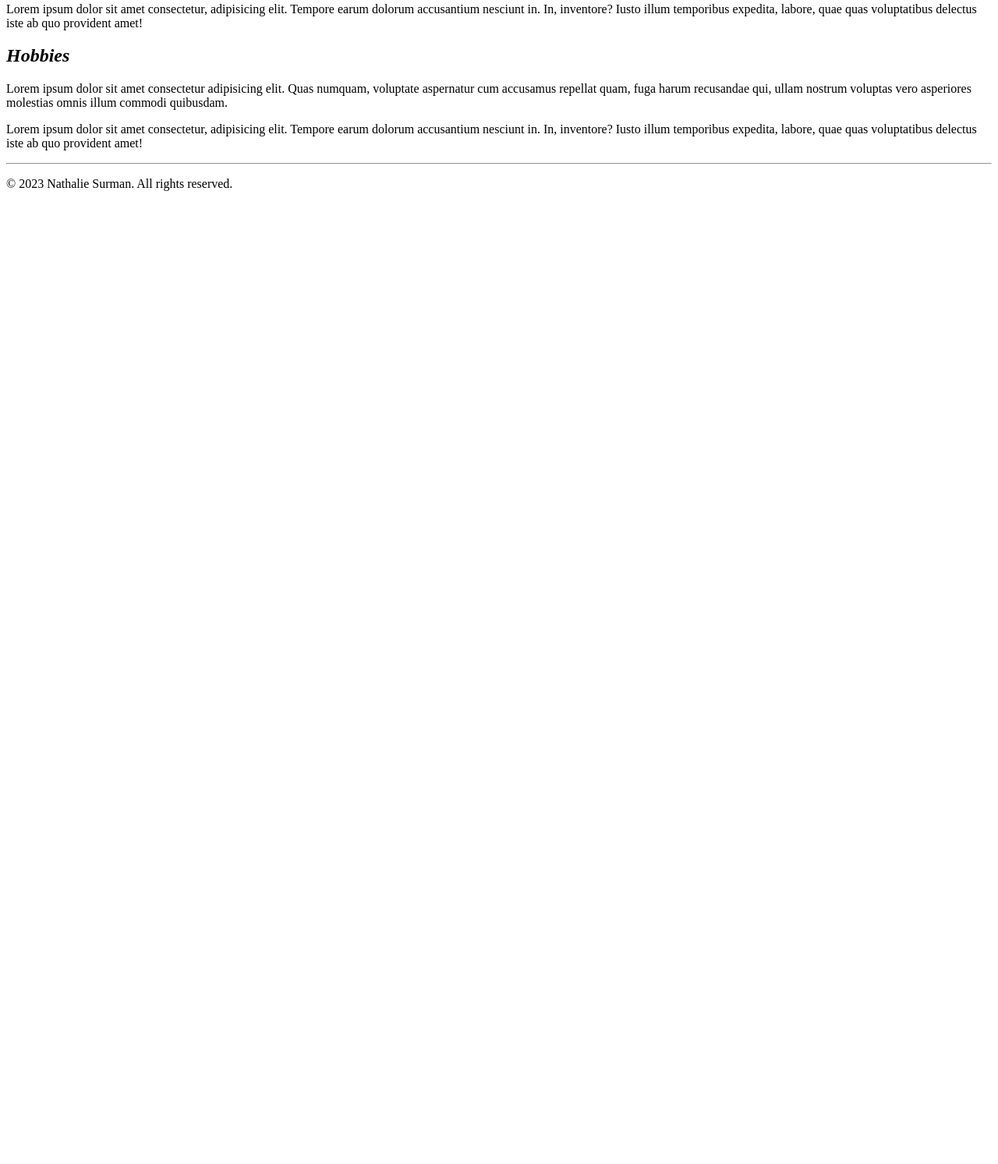
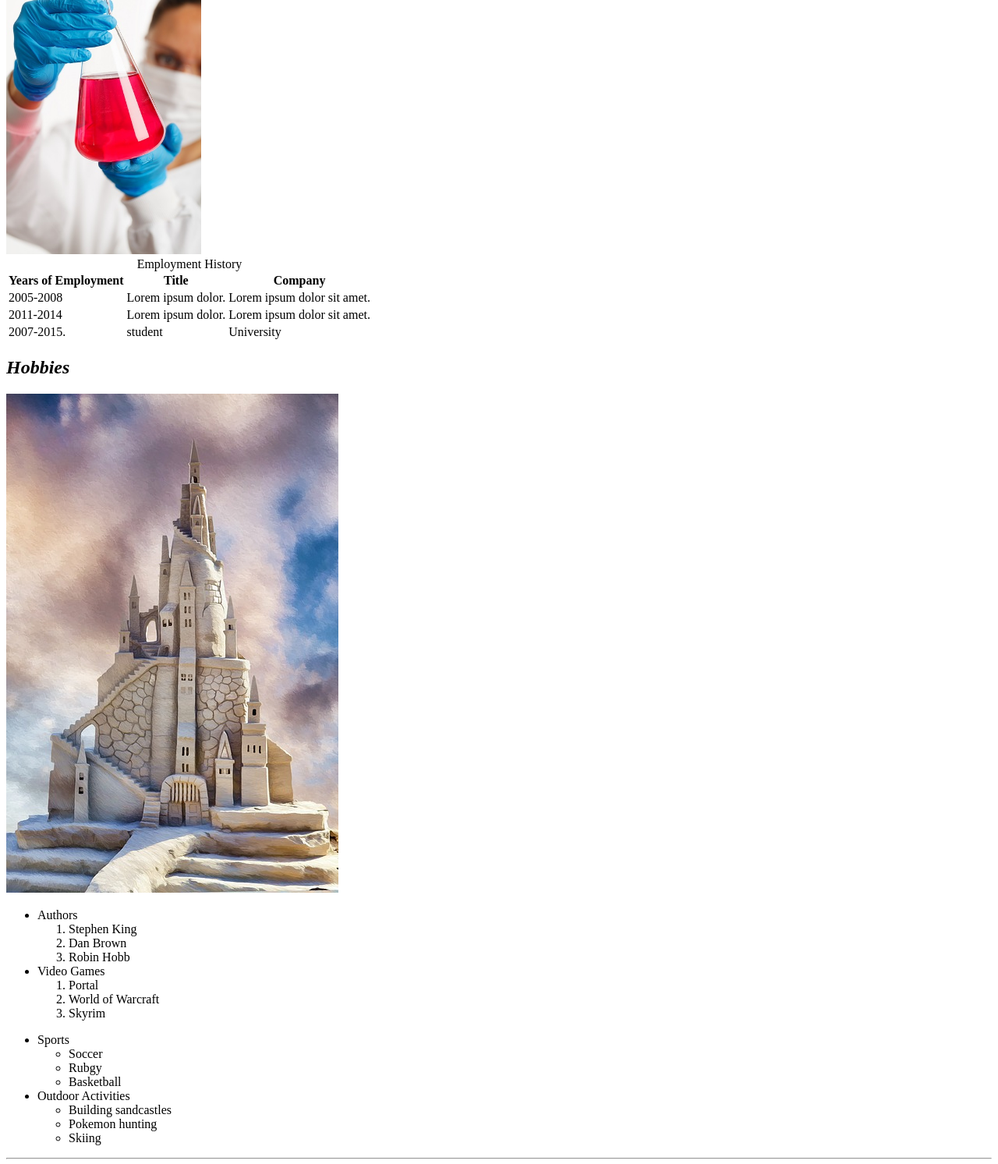
Before and after one commit to NathalieSurman/s011_intro_to_web_dev, a plain HTML site: page portfolio/index.html in a window 1280 px wide. Shown: the part 507-2000 px from the top of the page at 78% size. Before the commit the page ends 800 px from the top, so only its background shows below. Drawn offline with Linux system fonts and the light colour scheme.

Commit message:
co-Along: tables, list and forms in portfolio

```diff
--- a/portfolio/index.html
+++ b/portfolio/index.html
@@ -37,19 +37,70 @@ Most recent revision:
 
 <article id="past-experiences">
     <h2><em>Past Experiences</em></h2>
-    <p>Lorem ipsum dolor sit amet consectetur adipisicing elit.<span style="background-color: aquamarine;"> Quas numquam, voluptate aspernatur cum </span>accusamus repellat quam,
-        fuga harum recusandae qui, ullam nostrum voluptas vero asperiores molestias omnis illum commodi quibusdam.</p>
-    <p>Lorem ipsum dolor sit amet consectetur, adipisicing elit. Tempore earum dolorum accusantium nesciunt in. In, inventore? Iusto illum temporibus expedita, labore,
-    quae quas voluptatibus delectus iste ab quo provident amet!</p>
+    <img src="/html/code-alongs/tables/images/experiment-217201_640.jpg" alt="person in a lab" width="250">
+    <table>
+        <caption>Employment History</caption>
+        <tr>
+            <!-- This is the  column headings (the th elements in the first row)  -->
+            <th>Years of Employment</th>
+            <th>Title</th>
+            <th>Company</th>
+        </tr>
+        <tr>
+            <!-- all other cells (in td elements) in the table should be plain and left-aligned within the cells. -->
+            <td>2005-2008</td>
+            <td>Lorem ipsum dolor.</td>
+            <td>Lorem ipsum dolor sit amet.</td>
+        </tr>
+        <tr>
+            <!-- all other cells (in td elements) in the table should be plain and left-aligned within the cells. -->
+            <td>2011-2014</td>
+            <td>Lorem ipsum dolor.</td>
+            <td>Lorem ipsum dolor sit amet.</td>
+        </tr>
+        <tr>
+            <!-- all other cells (in td elements) in the table should be plain and left-aligned within the cells. -->
+            <td>2007-2015.</td>
+            <td>student</td>
+            <td>University</td>
+        </tr>
+    </table>
 
 </article>
 
 <article id="hobbies">
     <h2><em>Hobbies</em></h2>
-    <p>Lorem ipsum dolor sit amet consectetur adipisicing elit. Quas numquam, voluptate aspernatur cum accusamus repellat quam,
-        fuga harum recusandae qui, ullam nostrum voluptas vero asperiores molestias omnis illum commodi quibusdam.</p>
-    <p>Lorem ipsum dolor sit amet consectetur, adipisicing elit. Tempore earum dolorum accusantium nesciunt in. In, inventore? Iusto illum temporibus expedita, labore,
-        quae quas voluptatibus delectus iste ab quo provident amet!</p>
+    <img src="/html/code-alongs/tables/images/sandcastle-766949_640.jpg" alt="">
+    <ul>
+        <li>Authors</li>
+        <ol>
+            <li>Stephen King</li>
+            <li>Dan Brown</li>
+            <li>Robin Hobb</li>
+        </ol>
+
+        <li>Video Games</li>
+        <ol>
+            <li>Portal</li>
+            <li>World of Warcraft</li>
+            <li>Skyrim</li>
+        </ol>
+    </ul>
+    <ul>
+        <li>Sports</li>
+        <ul>
+            <li>Soccer</li>
+            <li>Rubgy</li>
+            <li>Basketball</li>
+        </ul>
+        <li>Outdoor Activities</li>
+        <ul>
+            <li>Building sandcastles</li>
+            <li>Pokemon hunting</li>
+            <li>Skiing</li>
+        </ul>
+    </ul>
+
 
 </article>
 
```
Also changed, not shown: portfolio/contact.html (+40 -1 lines).
